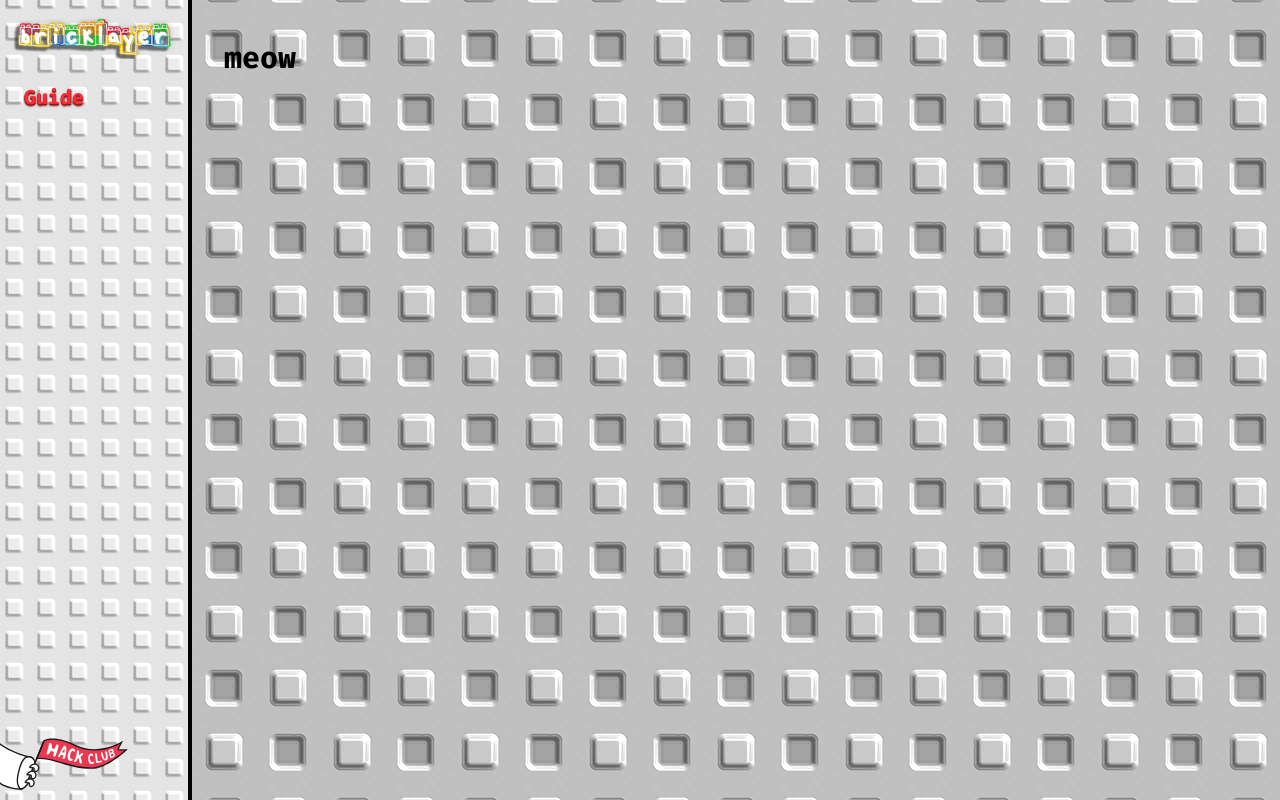
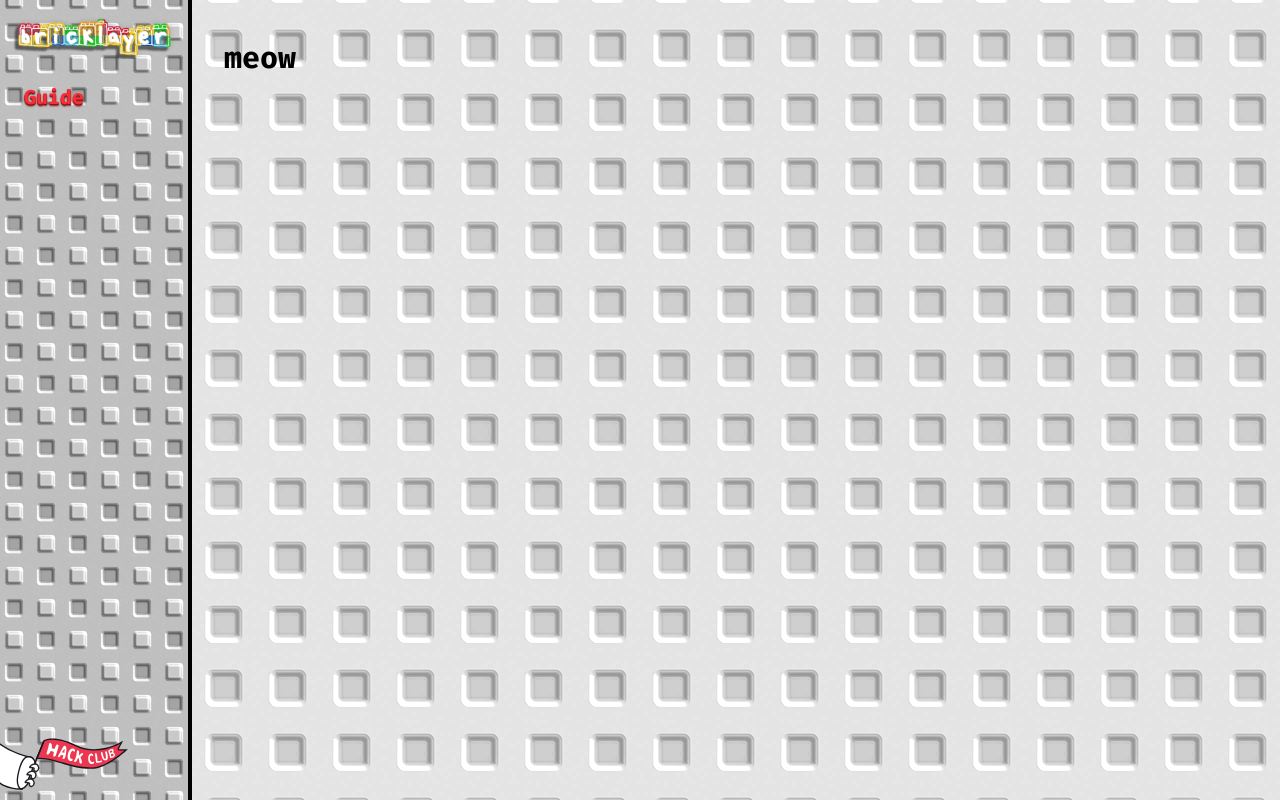
Before and after one commit to junyali/bricklayer-ysws, a React (Vite) app: page /guide in a window 1280 px wide. Built offline with nearby package versions, Linux system fonts and the light colour scheme.

Commit message:
Fix styling issues

```diff
--- a/src/components/SideBar.tsx
+++ b/src/components/SideBar.tsx
@@ -5,7 +5,7 @@ export function SideBar() {
 		<aside
 			className="flex flex-col bg-white space-y-2 max-w-prose p-2 h-screen border-r-4 border-black border-solid bg-repeat bg-center"
 			style={{
-				backgroundImage: 'url(/stud_bright_white.png)',
+				backgroundImage: 'url(/universal_white.png)',
 				backgroundSize: '256px 256px'
 			}}
 		>
--- a/src/layouts/DocPage.tsx
+++ b/src/layouts/DocPage.tsx
@@ -5,12 +5,18 @@ interface Properties {
 
 export function DocPage({ Content, SideBar }: Properties) {
 	return (
-		<div className="flex flex-col min-h-screen">
+		<div
+			className="flex flex-col min-h-screen bg-repeat bg-center"
+			style={{
+				backgroundImage: 'url(/inlet_bright_white.png)',
+				backgroundSize: '512px 512px'
+			}}
+		>
 			<div className="flex flex-1">
 				<aside className="hidden sm:block w-48 fixed h-full">
 					<SideBar />
 				</aside>
-				<main className="flex-1 p-8 prose-ul:list-disc prose-ol:list-decimal prose-sm prose-headings:my-2 prose-headings:font-semibold max-w-4xl mx-auto sm:ml-48">
+				<main className="text-black flex-1 p-8 prose-ul:list-disc prose-ol:list-decimal prose-sm prose-headings:my-2 prose-headings:font-semibold max-w-4xl mx-auto sm:ml-48">
 					<Content />
 				</main>
 			</div>
```
Also changed, not shown: public/stud_bright_white.png.
